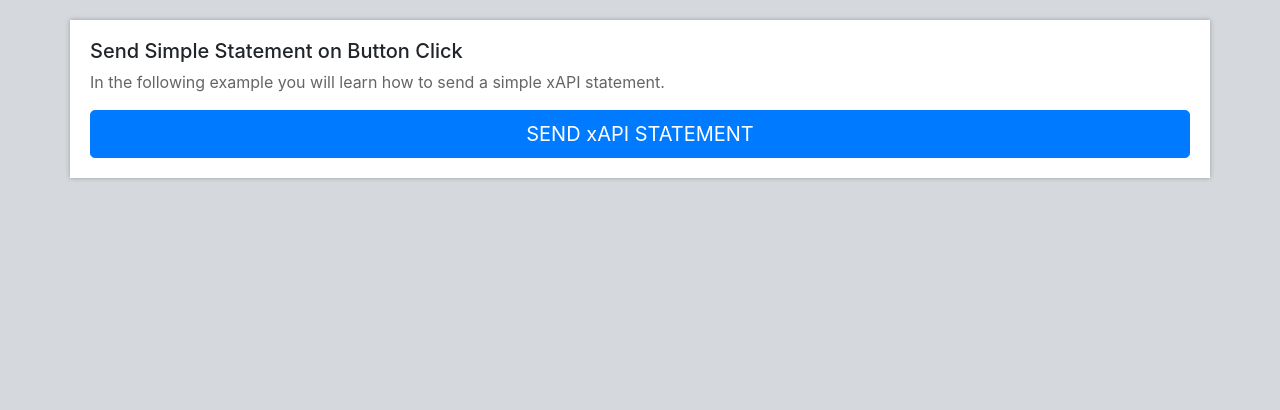
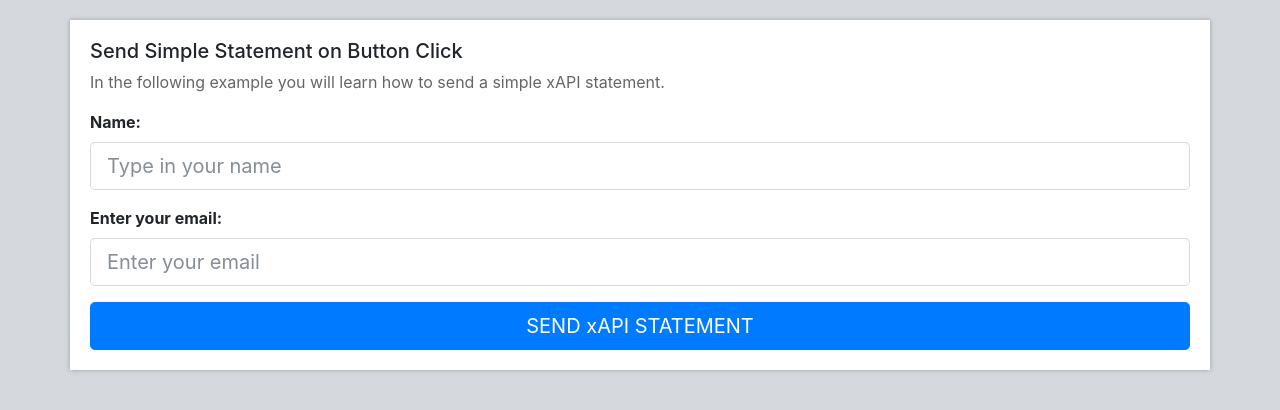
Before and after one commit to SoulImage/xapi, a plain HTML site: page index.html in a window 1280 px wide. Drawn offline with nearby package versions, Linux system fonts and the light colour scheme.

Commit message:
Update index.html

```diff
--- a/index.html
+++ b/index.html
@@ -1,4 +1,4 @@
-
+<!DOCTYPE html>
 <html lang="en">
 
 <html>
@@ -24,8 +24,19 @@
 		<h5>Send Simple Statement on Button Click</h5>
 		<p>In the following example you will learn how to send a simple xAPI statement.</p>
 
+		<form >
+			<div class = "form-group">
+				<label for = "enteredName"><b>Name:</b></label>
+				<input type = "text" onblur ="saveName()" class = "form-control form-control-lg" id ="nameEntered" placeholder = "Type in your name">
+			</div>
+			<div class = "form-group">
+				<label for = "userEmail"><b>Enter your email:</b></label>
+				<input type = "text" onblur ="saveEmail()" class = "form-control form-control-lg" id ="userEmail" aria-describedby = "emailHelp" placeholder = "Enter your email">
+			</div>
+	    <form>
+
 		<!-- Button to send statement -->
-		<button type="button" class="btn btn-primary btn-lg btn-block">SEND xAPI STATEMENT</button>
+		<button type="button" onclick = "sendOverStatement()" class="btn btn-primary btn-lg btn-block">SEND xAPI STATEMENT</button>
 
 	</div>
 
```
